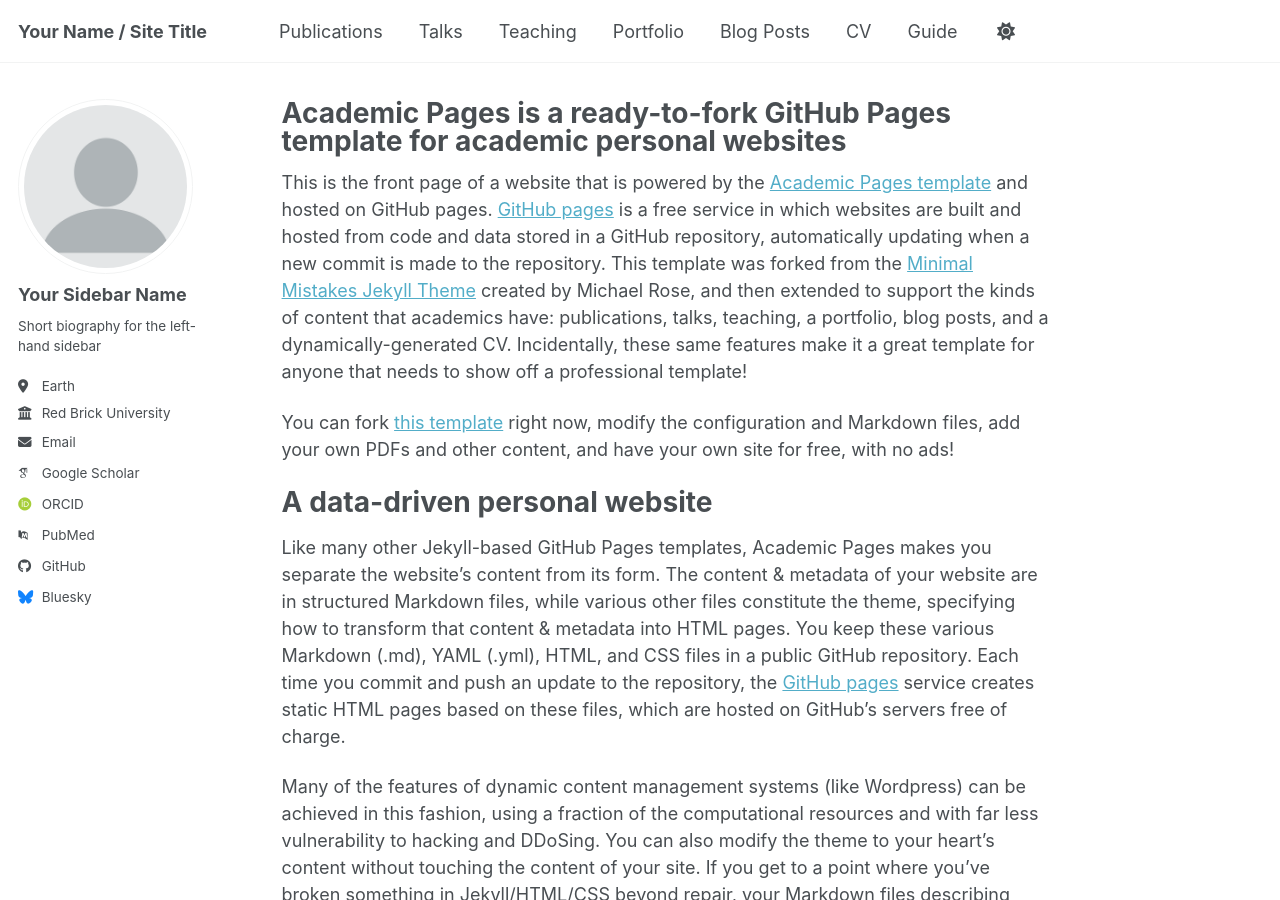
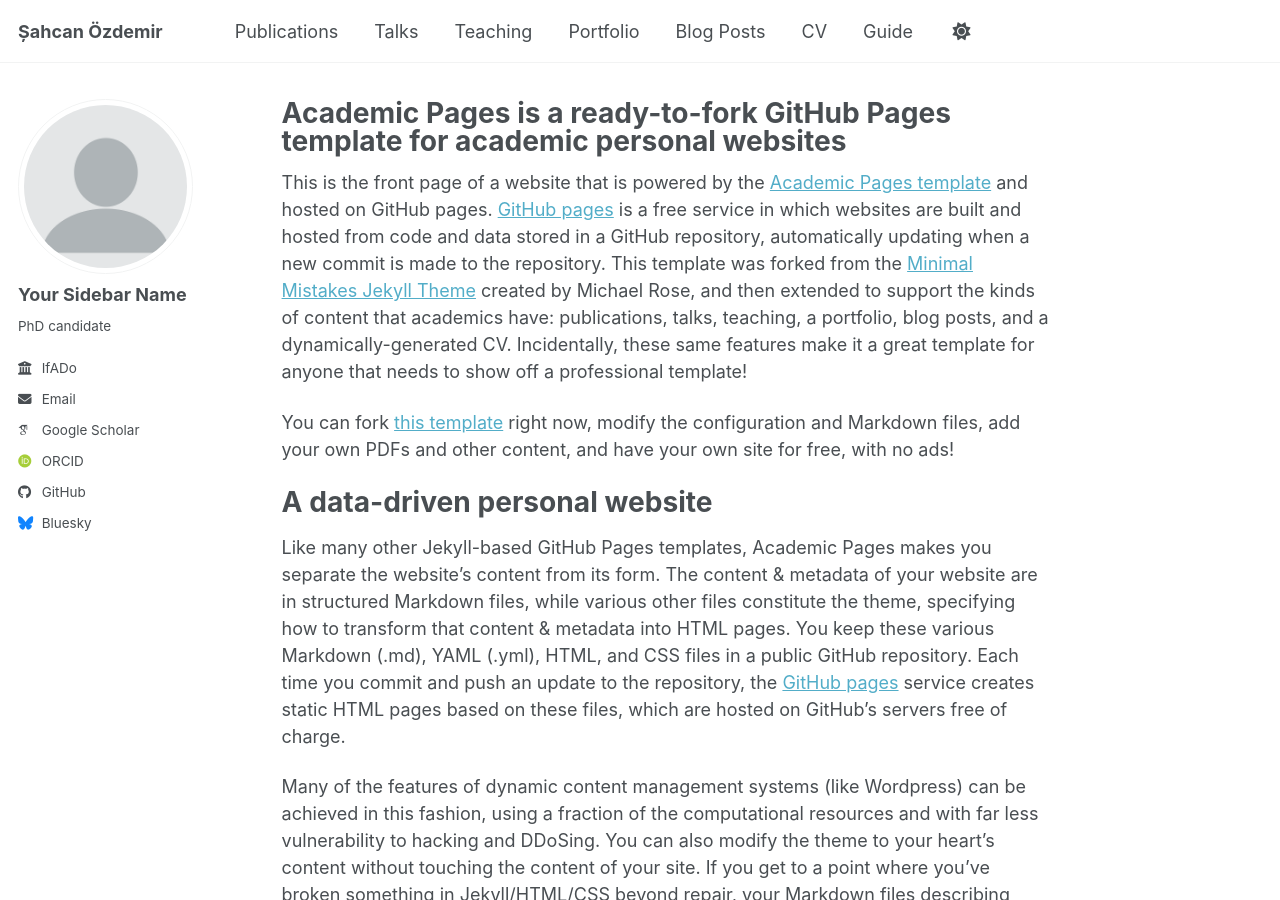
Before and after one commit to sahcanozdemir/sahcanozdemir.github.io, a Jekyll site: the page built from _pages/about.md, in a window 1280 px wide and 900 px high. Built offline with Jekyll 4.4.1, drawn with Linux system fonts in a browser that asks for light colours; some web fonts are replaced; a script bundle is joined from its source files by our own code; library files that are not in the unit come from our copies.

Commit message:
profile sub

```diff
--- a/_config.yml
+++ b/_config.yml
@@ -9,7 +9,7 @@
 # Basic Site Settings
 locale                   : "en-US"
 site_theme               : "default" # Currently available options are "default", "air"
-title                    : "Your Name / Site Title"
+title                    : "Șahcan Özdemir"
 title_separator          : "-"
 name                     : &name "Your Name"
 description              : &description "Your Name's academic portfolio"   # Update this with a general description of your site, this is the default if not overridden by a page
@@ -26,22 +26,23 @@
   avatar           : "profile.png"
   name             : "Your Sidebar Name"
   pronouns         : # example: "she/her"
-  bio              : "Short biography for the left-hand sidebar"
-  location         : "Earth"
-  employer         : "Red Brick University"
+  bio              : "PhD candidate"
+  location         : # location name
+  employer         : "IfADo"
+  employer_uri     : "https://www.ifado.de/en/"
   uri              : # URL
-  email            : "none@example.org"
+  email            : "oezdemir@ifado.de"
 
   # Academic websites
   academia         : # URL
   arxiv            : # URL - Update with the correct link to your profile
-  googlescholar    : "https://scholar.google.com/citations?user=PS_CX0AAAAAJ"
+  googlescholar    : "https://scholar.google.com/citations?user=2W_KXtYAAAAJ&hl=en&oi=ao"
   inspire-hep      : # URL
   impactstory      : # URL
-  orcid            : "https://orcid.org/yourorcidurl"
+  orcid            : "https://orcid.org/0000-0002-2541-2963"
   semantic         : # URL
   ssrn             : # URL
-  pubmed           : "https://www.ncbi.nlm.nih.gov/pubmed/?term=john+snow"
+  pubmed           : # "https://www.ncbi.nlm.nih.gov/pubmed/?term=john+snow"
   researchgate     : # URL
   scopus           : # URL
   zotero           : # URL
@@ -51,13 +52,13 @@
   bitbucket        : # Username - Update with your username on the site
   codepen          : # Username
   dribbble         : # Username
-  github           : "academicpages"
+  github           : "sahcanozdemir"
   kaggle           : # Username
   stackoverflow    : # User number or user number and name (i.e., use "1" or "1/jeff-atwood")
 
   # Social media
   artstation       : # Username
-  bluesky          : "bsky.app" # Replace this with you Bluesky username
+  bluesky          : "sahcan.bsky.social" # Replace this with you Bluesky username
   facebook         : # Username
   flickr           : # Username
   foursquare       : # Username
--- a/_includes/author-profile.html
+++ b/_includes/author-profile.html
@@ -28,7 +28,7 @@
         <li class="author__desktop"><i class="fas fa-fw fa-location-dot icon-pad-right" aria-hidden="true"></i>{{ author.location }}</li>
       {% endif %}
       {% if author.employer %}
-        <li class="author__desktop"><i class="fas fa-fw fa-building-columns icon-pad-right" aria-hidden="true"></i>{{ author.employer }}</li>
+        <li><a href="{{ author.employer_uri }}"><i class="fas fa-fw fa-building-columns icon-pad-right" aria-hidden="true"></i>{{ author.employer }}</a></li>
       {% endif %}
       {% if author.uri %}
         <li><a href="{{ author.uri }}"><i class="fas fa-fw fa-link icon-pad-right" aria-hidden="true"></i>{{ site.data.ui-text[site.locale].website_label | default: "Website" }}</a></li>
```
